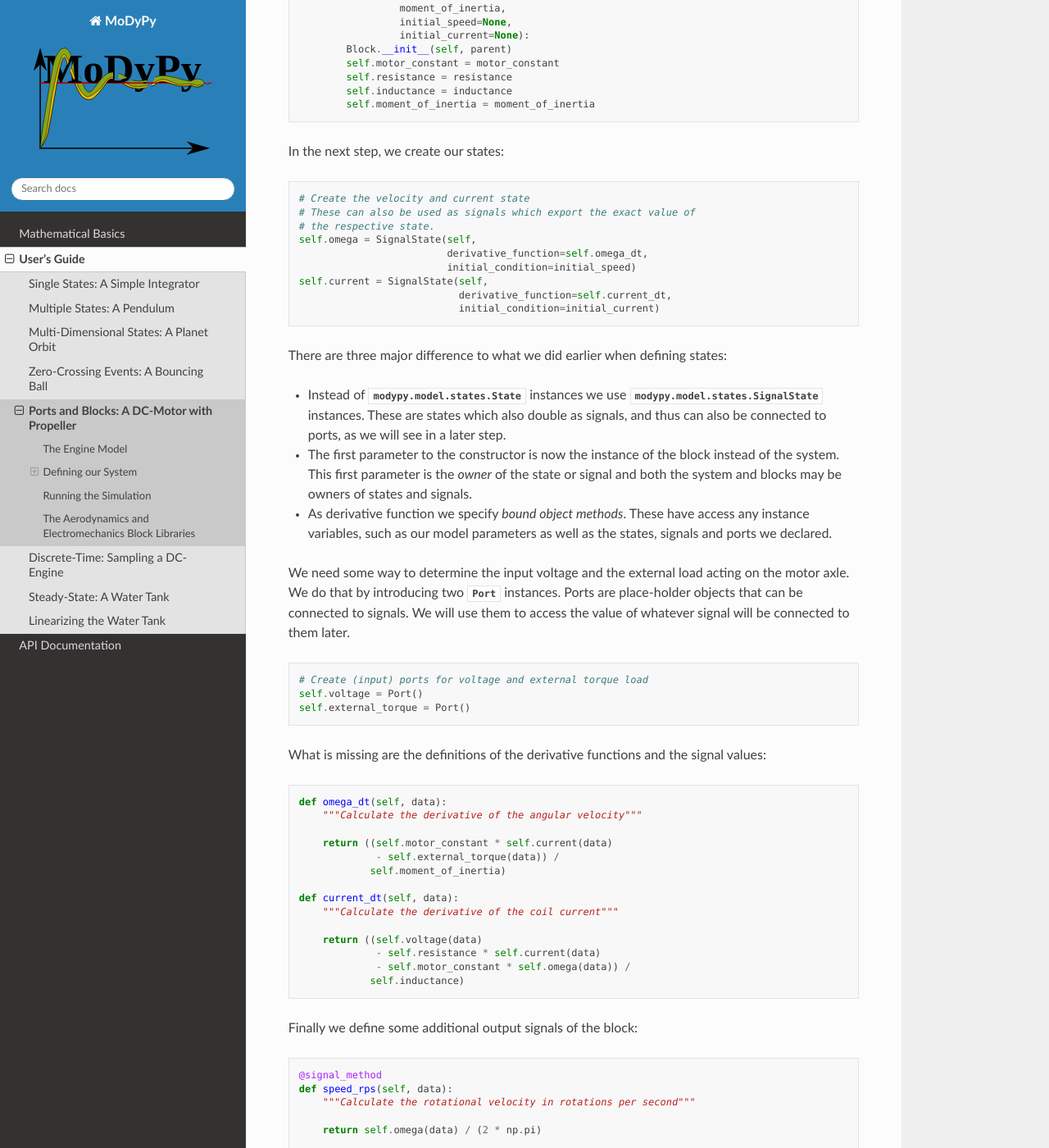
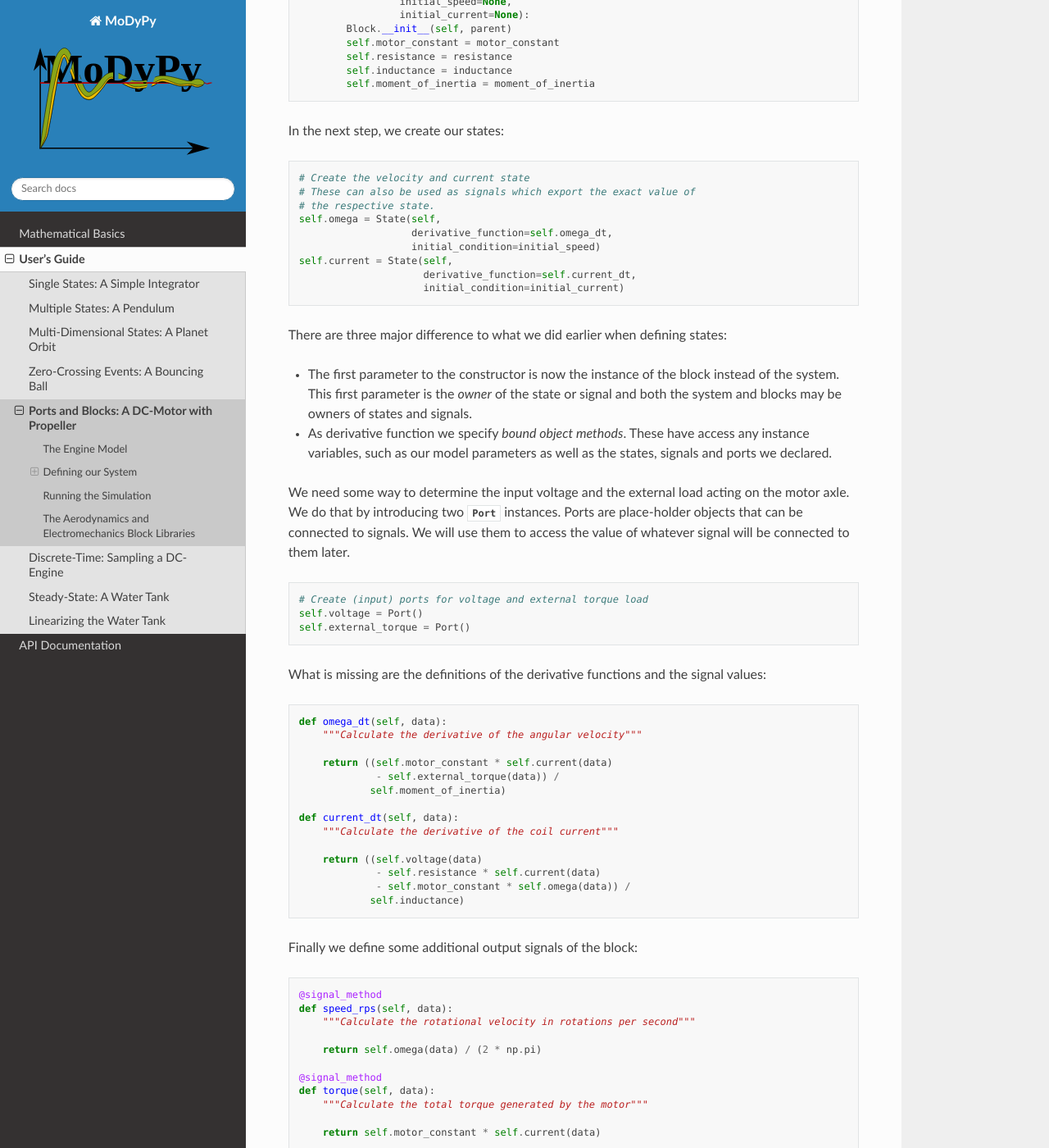
Before and after one commit to modypy/modypy, a Sphinx documentation site: the page built from docs/guide/05_dc_engine.rst, in a window 1280 px wide and 1400 px high, scrolled down 3521 px. Shown: the whole window at 82% size. Built offline with Sphinx 7.4.7 and the Read the Docs theme 2.0.0, drawn with Linux system fonts in a browser that asks for light colours; some of the changed text lies outside the part shown.

Commit message:
Update the DC engine tutorial not to use SignalStateS anymore.

```diff
--- a/docs/guide/05_dc_engine.rst
+++ b/docs/guide/05_dc_engine.rst
@@ -22,9 +22,8 @@ response of such a motor and plot the results.
 At the end of this exercise, you will know
 
 - how to define ports as placeholders for signals,
-- how to connect ports to signals,
-- how to define reusable building blocks for systems, and
-- how to use :class:`signal states <modypy.model.states.SignalState>`.
+- how to connect ports to signals, and
+- how to define reusable building blocks for systems.
 
 
 The Engine Model
@@ -110,7 +109,7 @@ Again, we start by importing everything we need and defining some constants:
     import numpy as np
     import matplotlib.pyplot as plt
 
-    from modypy.model import System, SignalState, Block, Port, signal_method
+    from modypy.model import System, Block, Port, signal_method
     from modypy.blocks.sources import constant
     from modypy.simulation import Simulator, SimulationResult
 
@@ -160,19 +159,15 @@ In the next step, we create our states:
         # Create the velocity and current state
         # These can also be used as signals which export the exact value of
         # the respective state.
-        self.omega = SignalState(self,
-                                 derivative_function=self.omega_dt,
-                                 initial_condition=initial_speed)
-        self.current = SignalState(self,
-                                   derivative_function=self.current_dt,
-                                   initial_condition=initial_current)
+        self.omega = State(self,
+                           derivative_function=self.omega_dt,
+                           initial_condition=initial_speed)
+        self.current = State(self,
+                             derivative_function=self.current_dt,
+                             initial_condition=initial_current)
 
 There are three major difference to what we did earlier when defining states:
 
-- Instead of :class:`modypy.model.states.State` instances we use
-  :class:`modypy.model.states.SignalState` instances.
-  These are states which also double as signals, and thus can also be connected
-  to ports, as we will see in a later step.
 - The first parameter to the constructor is now the instance of the block
   instead of the system.
   This first parameter is the *owner* of the state or signal and both the
@@ -244,9 +239,7 @@ That signal will be unique for the `DCMotor` instance, and will not change over
 the lifetime of the latter.
 
 Note that we did not have to define signal output functions for our states
-``omega`` and ``current``.
-That work is done for us by using the :class:`modypy.model.states.SignalState`
-class.
+``omega`` and ``current``, as states can also be used as signals.
 
 A Static Propeller Model
 ^^^^^^^^^^^^^^^^^^^^^^^^
```
Also changed, not shown: CHANGELOG.md (+1 -1 lines).
